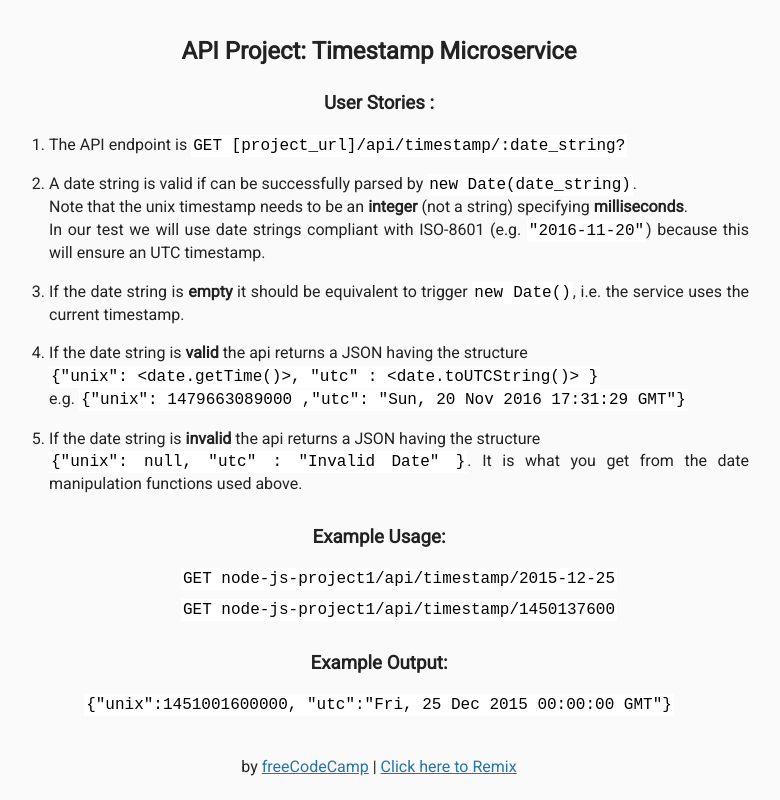
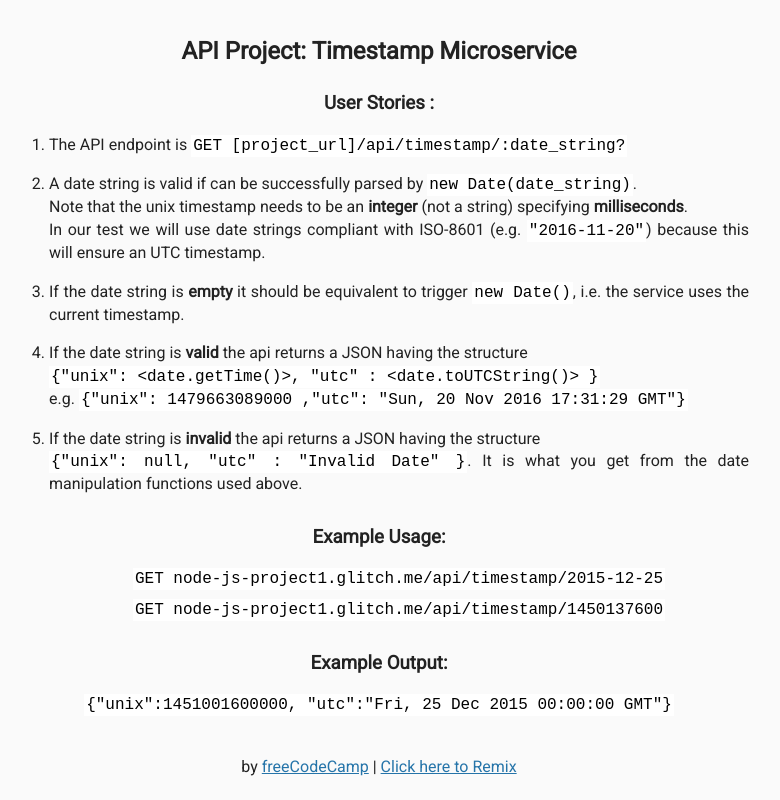
Before and after one commit to DimpleManiar94/Timestamp-Microservice, a website: page views/index.html in a window 1280 px wide. Shown: the whole page, without its empty margins (261-1041 px from the left). Drawn offline with Linux system fonts and the light colour scheme; files that its build step writes are made by us from their sources.

Commit message:
Updated with Glitch

```diff
--- a/views/index.html
+++ b/views/index.html
@@ -31,8 +31,8 @@
         <h3>Example Usage:</h3>
         <ul>
           <li>
-            <code>GET node-js-project1/api/timestamp/2015-12-25</code></li>
-          <li><code>GET node-js-project1/api/timestamp/1450137600</code></li>
+            <code>GET node-js-project1.glitch.me/api/timestamp/2015-12-25</code></li>
+          <li><code>GET node-js-project1.glitch.me/api/timestamp/1450137600</code></li>
         </ul>
 
         <h3>Example Output:</h3>
```
